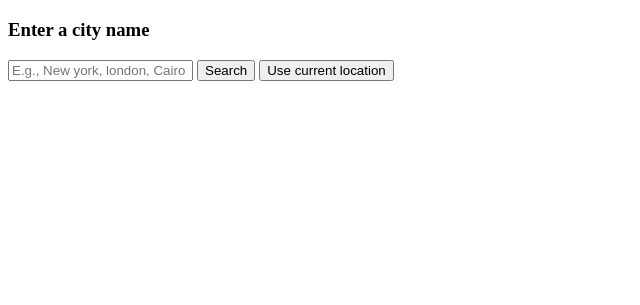
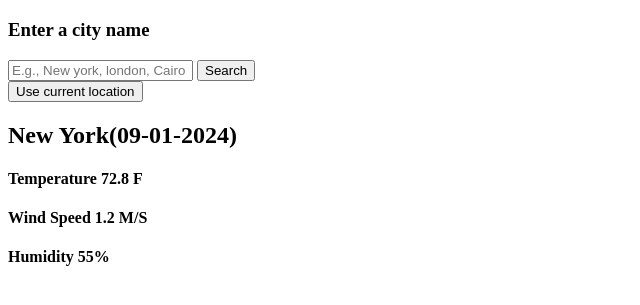
Before and after one commit to manse99/WeatherApp_page, a plain HTML site: page index.html in a window 1280 px wide. Shown: the part 61-366 px from the top of the page, without its empty margins (0-640 px from the left). Drawn offline with Linux system fonts and the light colour scheme.

Commit message:
more edits

```diff
--- a/index.html
+++ b/index.html
@@ -16,7 +16,19 @@
             <h3>Enter a city name</h3>
             <input type="text" placeholder="E.g., New york, london, Cairo">
             <button class="search-btn">Search</button>
+            <div class="seperator"></div>
             <button class="location-btn">Use current location</button>
+        </div>
+        <div class="weather-data">
+            <div class="current-weather">
+                <div class="details">
+                    <h2>New York(09-01-2024)</h2>
+                    <h4>Temperature 72.8 F</h4>
+                    <h4>Wind Speed 1.2 M/S</h4>
+                    <h4>Humidity 55%</h4>
+
+                </div>
+            </div>
         </div>
     </div>
 
```
